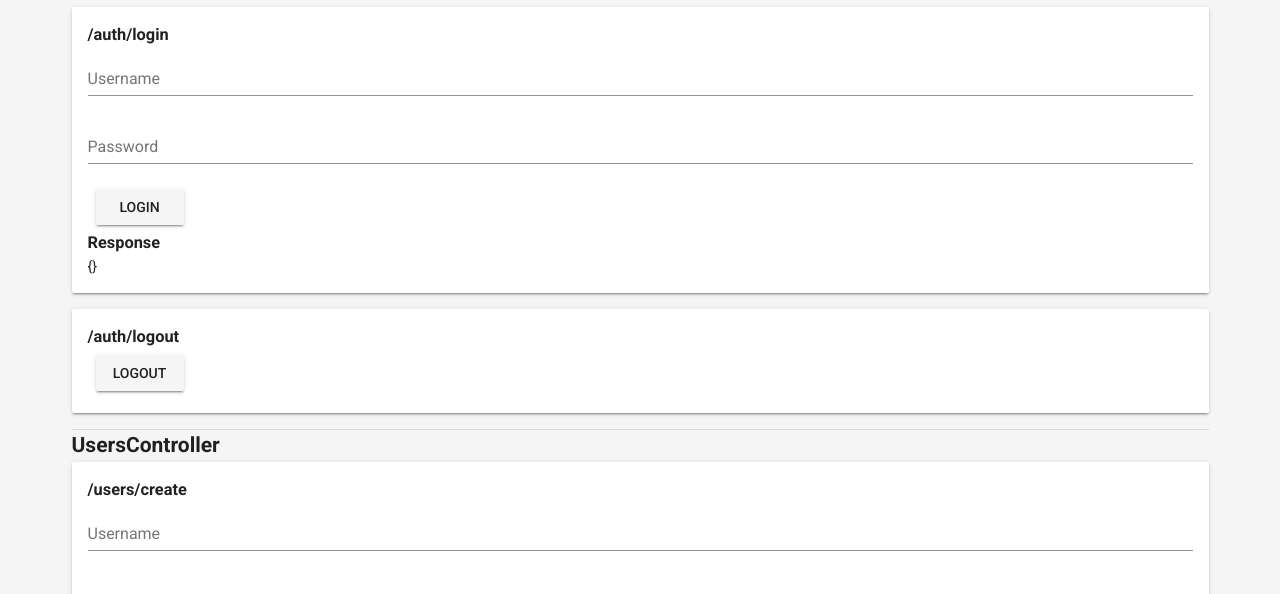
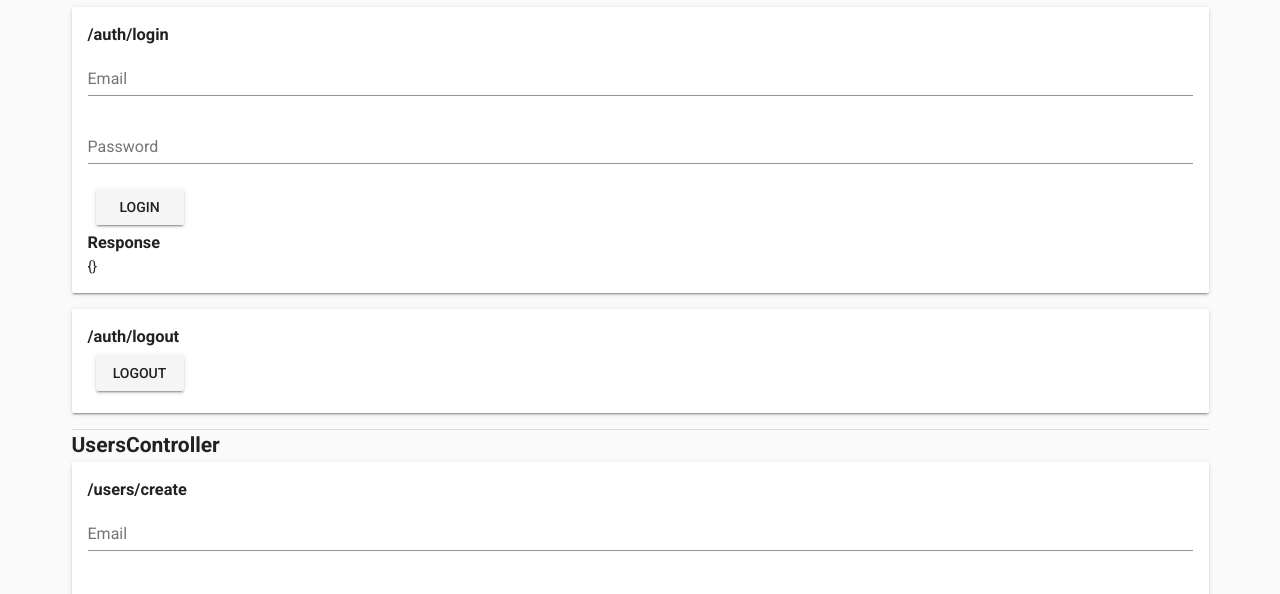
Before and after one commit to outinspace/TableForTwo_FEND, a Vue app: page /#/backend-testing in a window 1280 px wide. Shown: the part 155-749 px from the top of the page. Built offline with nearby package versions, Linux system fonts and the light colour scheme; no server answers.

Commit message:
changed username to email

```diff
--- a/src/App.vue
+++ b/src/App.vue
@@ -1,8 +1,10 @@
 <template>
   <v-app>
-    <v-toolbar app flat>
+    <v-toolbar app flat id="app-toolbar">
       <v-toolbar-side-icon @click="drawerState = !drawerState"></v-toolbar-side-icon>
-      <v-toolbar-title>Reservations Application</v-toolbar-title>
+      <v-toolbar-title id="app-toolbar-title" @click="$router.push({name: 'landing'})">
+        Reservations Application
+      </v-toolbar-title>
       <v-spacer></v-spacer>
       <v-btn v-if="AuthService.currentUser != null" round flat>
         <v-icon>person</v-icon>
@@ -28,7 +30,7 @@
       </v-list>
     </v-navigation-drawer>
 
-    <v-content class="grey lighten-4">
+    <v-content>
       <router-view></router-view>
     </v-content>
   </v-app>
@@ -54,5 +56,14 @@ body {
   flex-direction: column;
   height: 100%;
   overflow: hidden;
+  background-color: #fafafa;
+}
+
+#app-toolbar {
+  background-color: #fafafa;
+}
+
+#app-toolbar-title {
+  cursor: pointer;
 }
 </style>
--- a/src/components/BackendTesting.vue
+++ b/src/components/BackendTesting.vue
@@ -6,7 +6,7 @@
       <v-card-text>
         <v-form>
           <h3>/auth/login</h3>
-          <v-text-field label="Username" v-model="loginForm.username"></v-text-field>
+          <v-text-field label="Email" v-model="loginForm.email"></v-text-field>
           <v-text-field label="Password" type="password" v-model="loginForm.password"></v-text-field>
           <v-btn @click="login()">Login</v-btn>
         </v-form>
@@ -31,7 +31,7 @@
       <v-card-text>
         <v-form>
           <h3>/users/create</h3>
-          <v-text-field label="Username" v-model="registrationForm.username"></v-text-field>
+          <v-text-field label="Email" v-model="registrationForm.email"></v-text-field>
           <v-text-field label="Password" type="password" v-model="registrationForm.password"></v-text-field>
           <v-text-field label="First Name" v-model="registrationForm.firstName"></v-text-field>
           <v-text-field label="Last Name" v-model="registrationForm.lastName"></v-text-field>
@@ -70,7 +70,7 @@ export default {
   methods: {
     async login() {
       this.loginFormResponse = await AuthService.login(
-        this.loginForm.username,
+        this.loginForm.email,
         this.loginForm.password
       )
     },
--- a/src/main.js
+++ b/src/main.js
@@ -8,14 +8,19 @@ import 'vuetify/dist/vuetify.min.css'
 import router from './router'
 import $http from './$http'
 
+import AuthService from './services/AuthService'
+
+// Setup Vue
 Vue.config.productionTip = false
-
 Vue.prototype.$http = $http
-
 Vue.use(Vuetify)
 Vue.use(VueRouter)
 
+// Create app instance
 new Vue({
   router,
   render: h => h(App),
 }).$mount('#app')
+
+// Setup session
+AuthService.checkAndHydrateSession()
--- a/src/router.js
+++ b/src/router.js
@@ -5,7 +5,7 @@ import BackendTesting from './components/BackendTesting'
 export default new VueRouter({
     routes: [
         {
-            path: '/', component: LandingPage
+            name: 'landing', path: '/', component: LandingPage
         },
         {
             path: '/backend-testing', component: BackendTesting
--- a/src/services/AuthService.js
+++ b/src/services/AuthService.js
@@ -11,9 +11,9 @@ class AuthService {
     this.$http = $http
   }
 
-  async login(username, password) {
+  async login(email, password) {
     let res = await this.$http.post('/auth/login', {
-      username,
+      email,
       password
     })
     this.currentUser = res.data
@@ -28,6 +28,15 @@ class AuthService {
     }
     this.currentUser = null
   }
+
+  async checkAndHydrateSession() {
+    try {
+      let res = await this.$http.get('/auth/hydrate')
+      this.currentUser = res.data
+    } catch (err) {
+      this.currentUser = null
+    }
+  }
 }
 
 export default new AuthService(client)
```
